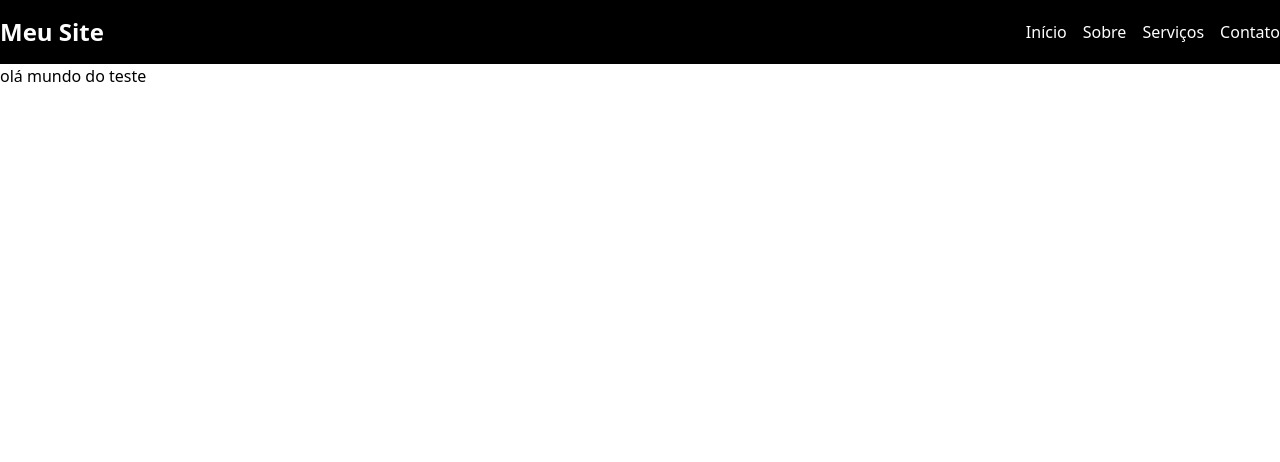
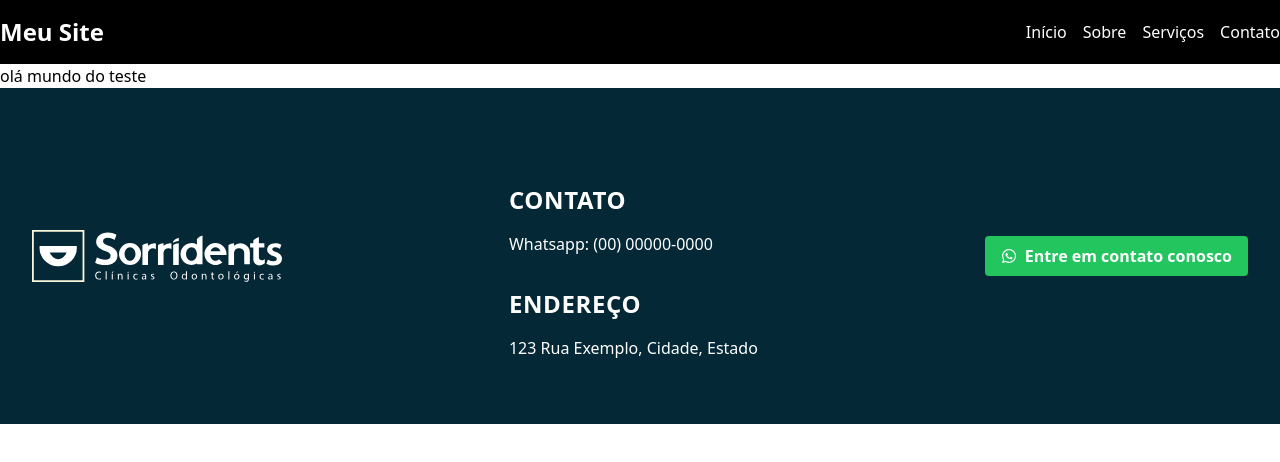
Before and after one commit to beno1234/Sorridents_Lp, a Next.js app: page / in a window 1280 px wide. Shown: the top 462 px of the page. Built offline with nearby package versions, Linux system fonts and the light colour scheme.

Commit message:
beno alteracoes

```diff
--- /dev/null
+++ b/components/Footer/index.tsx
@@ -0,0 +1,45 @@
+import Image from "next/image";
+import React from "react";
+import Sorridents from "../../assets/sorridents.svg";
+import { FaWhatsapp } from "react-icons/fa";
+
+export const Footer = () => {
+  return (
+    <div className="bg-[#042836]">
+      <div className="max-w-screen-xl mx-auto px-4 py-12 sm:px-6 lg:px-8 lg:py-16">
+        <div className="flex flex-col lg:flex-row gap-y-12 lg:gap-y-0 lg:gap-x-8 justify-between items-center">
+          <div>
+            <h2 className="text-sm font-semibold tracking-wide uppercase text-white">
+              <Image
+                src={Sorridents}
+                alt="Sorridents"
+                width={250}
+                height={250}
+              />
+            </h2>
+          </div>
+          <div>
+            <div className="mt-8">
+              <h1 className="text-2xl font-semibold tracking-wide uppercase text-white">
+                Contato
+              </h1>
+              <p className="text-white mt-4">Whatsapp: (00) 00000-0000</p>
+            </div>
+            <div className="mt-8">
+              <h1 className="text-2xl font-semibold tracking-wide uppercase text-white">
+                Endereço
+              </h1>
+              <p className="text-white mt-4">123 Rua Exemplo, Cidade, Estado</p>
+            </div>
+          </div>
+          <div className="flex items-center justify-center mt-8 lg:mt-0">
+            <button className="bg-green-500 hover:bg-green-600 text-white font-bold py-2 px-4 rounded inline-flex items-center">
+              <FaWhatsapp className="mr-2" />
+              Entre em contato conosco
+            </button>
+          </div>
+        </div>
+      </div>
+    </div>
+  );
+};
--- a/package.json
+++ b/package.json
@@ -19,6 +19,7 @@
     "postcss": "8.4.23",
     "react": "18.2.0",
     "react-dom": "18.2.0",
+    "react-icons": "^4.8.0",
     "tailwindcss": "3.3.2",
     "typescript": "5.0.4"
   }
--- a/pages/index.tsx
+++ b/pages/index.tsx
@@ -1,3 +1,4 @@
+import { Footer } from "@/components/Footer";
 import { Header } from "@/components/Header";
 
 export default function Home() {
@@ -5,6 +6,7 @@ export default function Home() {
     <div>
       <Header />
       olá mundo do teste
+      <Footer />
     </div>
   );
 }
```
Also changed, not shown: assets/sorridents.svg (added), 1 other file (tests, documents, lock files or other folders).
